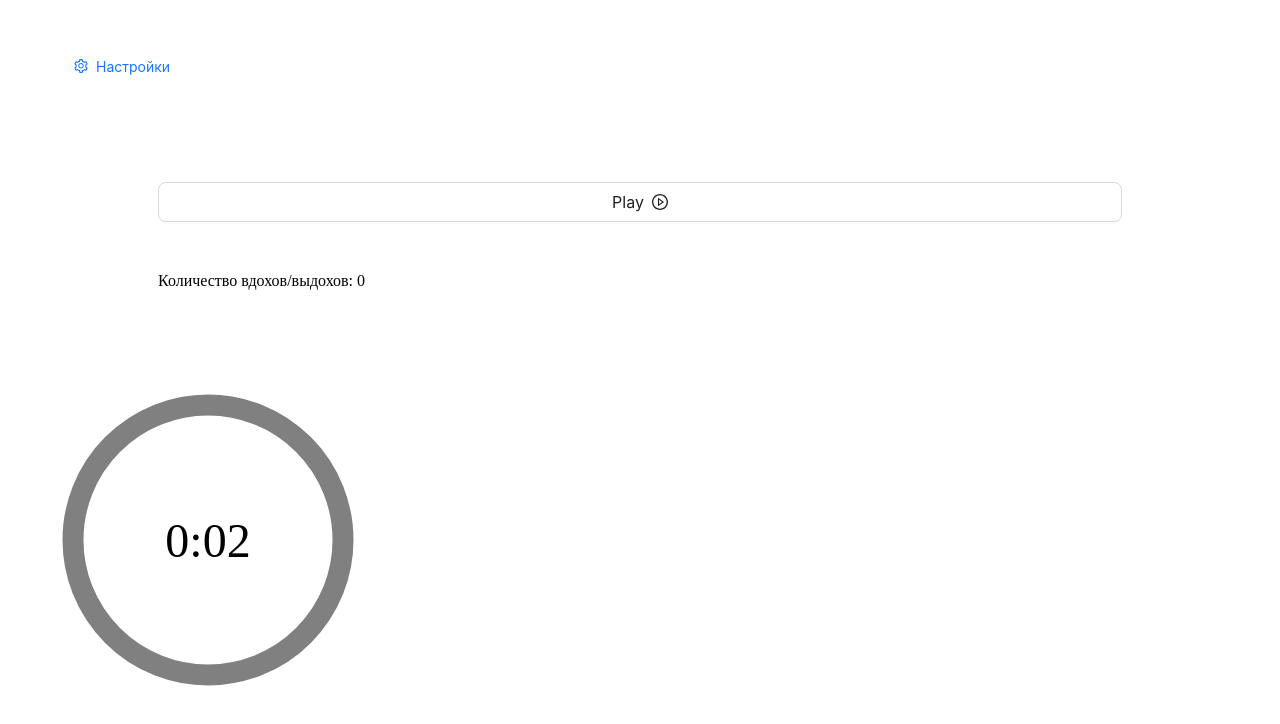
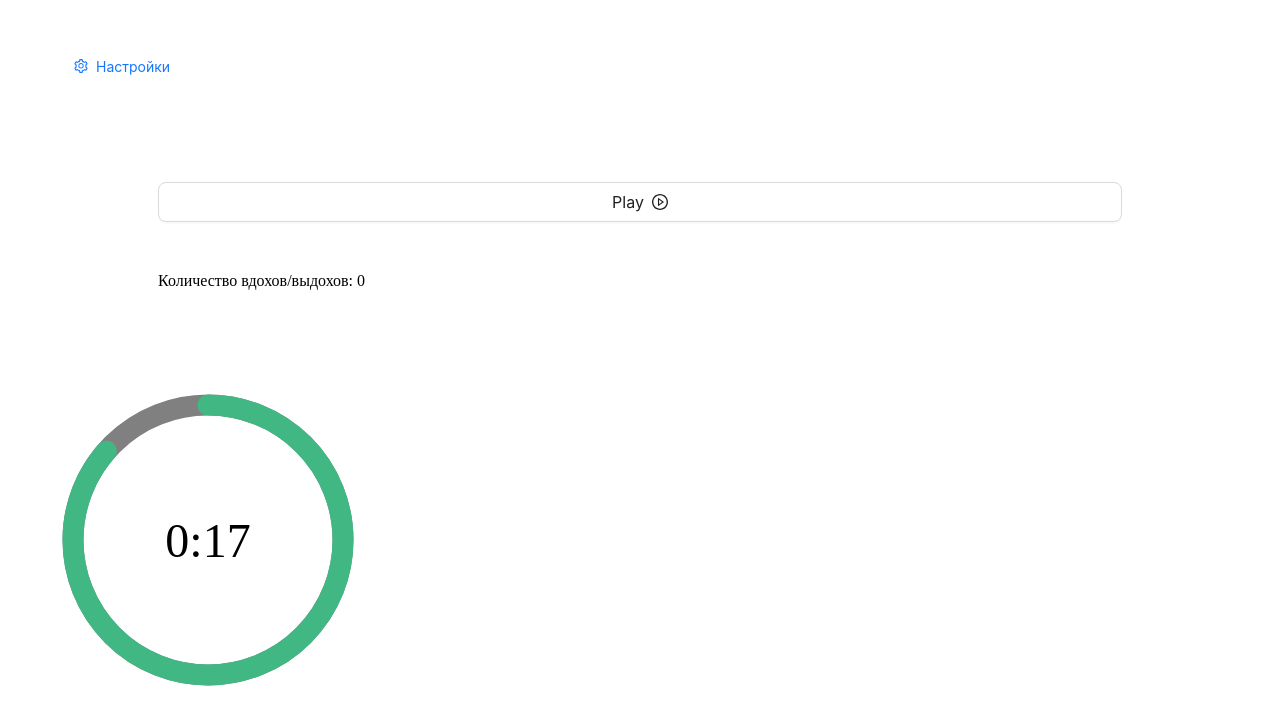
Before and after one commit to Danila95/breathing_exercise_wim_hof, a React (Vite) app: page / in a window 1280 px wide. Shown: the top 724 px of the page. Built offline with nearby package versions, Linux system fonts and the light colour scheme.

Commit message:
feat: completed CountdownTimer

```diff
--- a/src/components/CountdownTimer/CountdownTimer.module.scss
+++ b/src/components/CountdownTimer/CountdownTimer.module.scss
@@ -35,3 +35,38 @@
   /* Sort of an arbitrary number; adjust to your liking */
   font-size: 48px;
 }
+
+.baseTimer__path-remaining {
+  /* Just as thick as the original ring */
+  stroke-width: 7px;
+
+  /* Rounds the line endings to create a seamless circle */
+  stroke-linecap: round;
+
+  /* Makes sure the animation starts at the top of the circle */
+  transform: rotate(90deg);
+  transform-origin: center;
+
+  /* One second aligns with the speed of the countdown timer */
+  transition: 1s linear all;
+
+  /* Allows the ring to change color when the color value updates */
+  stroke: currentColor;
+
+  &--green {
+    color: rgb(65, 184, 131);
+  }
+
+  &--orange {
+    color: orange;
+  }
+
+  &--red {
+    color: red;
+  }
+}
+
+.baseTimer__svg {
+  /* Flips the svg and makes the animation to move left-to-right */
+  transform: scaleX(-1);
+}
--- a/src/components/CountdownTimer/CountdownTimer.tsx
+++ b/src/components/CountdownTimer/CountdownTimer.tsx
@@ -1,4 +1,4 @@
-import { useEffect, useState } from 'react'
+import { useCallback, useEffect, useState } from 'react'
 // eslint-disable-next-line @typescript-eslint/ban-ts-comment
 // @ts-expect-error
 import cls from './CountdownTimer.module.scss'
@@ -8,8 +8,14 @@ interface ICountdownTimer {
 }
 
 export const CountdownTimer = ({ className }: ICountdownTimer) => {
-	// Start with an initial value of 20 seconds
-	const TIME_LIMIT = 5
+	// Start with an initial value
+	const TIME_LIMIT = 20
+	const FULL_DASH_ARRAY = 283
+	// Warning occurs at 10s
+	const WARNING_THRESHOLD = 10
+	// Alert occurs at 5s
+	const ALERT_THRESHOLD = 5
+
 	const [time, setTime] = useState<string>('')
 	// Initially, no time has passed, but this will count up
 	const [timePassed, setTimePassed] = useState<number>(0)
@@ -31,6 +37,67 @@ export const CountdownTimer = ({ className }: ICountdownTimer) => {
 		return `${minutes}:${seconds}`
 	}
 
+	// Divides time left by the defined time limit.
+	const calculateTimeFraction = useCallback(() => {
+		const rawTimeFraction = timeLeft / TIME_LIMIT;
+		return rawTimeFraction - (1 / TIME_LIMIT) * (1 - rawTimeFraction);
+	}, [timeLeft])
+
+	// Update the dasharray value as time passes, starting with 283
+	const setCircleDasharray = useCallback(() => {
+		const circleDasharray = `${(
+			calculateTimeFraction() * FULL_DASH_ARRAY
+		).toFixed(0)} 283`
+		// eslint-disable-next-line @typescript-eslint/ban-ts-comment
+		// @ts-expect-error
+		document
+			.getElementById('base-timer-path-remaining')
+			.setAttribute('stroke-dasharray', circleDasharray)
+	}, [calculateTimeFraction])
+
+	// eslint-disable-next-line react-hooks/exhaustive-deps
+	const COLOR_CODES = {
+		info: {
+			color: 'green'
+		},
+		warning: {
+			color: 'orange',
+			threshold: WARNING_THRESHOLD
+		},
+		alert: {
+			color: 'red',
+			threshold: ALERT_THRESHOLD
+		}
+	}
+
+	const remainingPathColor = COLOR_CODES.info.color
+
+	const setRemainingPathColor = useCallback(
+		(timeLeft: number) => {
+			const { alert, warning, info } = COLOR_CODES
+			const pathElement = document.getElementById('base-timer-path-remaining')
+
+			if (pathElement) {
+				// Удаляем все цветные классы
+				pathElement.classList.remove(
+					cls['baseTimer__path-remaining--green'],
+					cls['baseTimer__path-remaining--orange'],
+					cls['baseTimer__path-remaining--red']
+				)
+
+				// Добавляем нужный
+				if (timeLeft <= alert.threshold) {
+					pathElement.classList.add(cls['baseTimer__path-remaining--red'])
+				} else if (timeLeft <= warning.threshold) {
+					pathElement.classList.add(cls['baseTimer__path-remaining--orange'])
+				} else {
+					pathElement.classList.add(cls['baseTimer__path-remaining--green'])
+				}
+			}
+		},
+		[COLOR_CODES]
+	)
+
 	useEffect(() => {
 		if (timeLeft !== -1) {
 			const timerInterval = setInterval(() => {
@@ -38,16 +105,18 @@ export const CountdownTimer = ({ className }: ICountdownTimer) => {
 				setTimeLeft(TIME_LIMIT - timePassed)
 
 				setTime(formatTime(timeLeft))
+				setCircleDasharray()
+				setRemainingPathColor(timeLeft)
 			}, 1000)
 
 			return () => clearInterval(timerInterval)
 		}
-	}, [time, timeLeft, timePassed])
+	}, [setCircleDasharray, setRemainingPathColor, time, timeLeft, timePassed])
 
 	return (
 		<div className={cls.baseTimer}>
 			<svg
-				className='base-timer__svg'
+				className={cls.baseTimer__svg}
 				viewBox='0 0 100 100'
 				xmlns='http://www.w3.org/2000/svg'
 			>
@@ -57,6 +126,17 @@ export const CountdownTimer = ({ className }: ICountdownTimer) => {
 						cx='50'
 						cy='50'
 						r='45'
+					/>
+					<path
+						id='base-timer-path-remaining'
+						strokeDasharray='283'
+						className={`${cls['baseTimer__path-remaining']} ${remainingPathColor}`}
+						d='
+							  M 50, 50
+							  m -45, 0
+							  a 45,45 0 1,0 90,0
+							  a 45,45 0 1,0 -90,0
+							'
 					/>
 				</g>
 			</svg>
```
